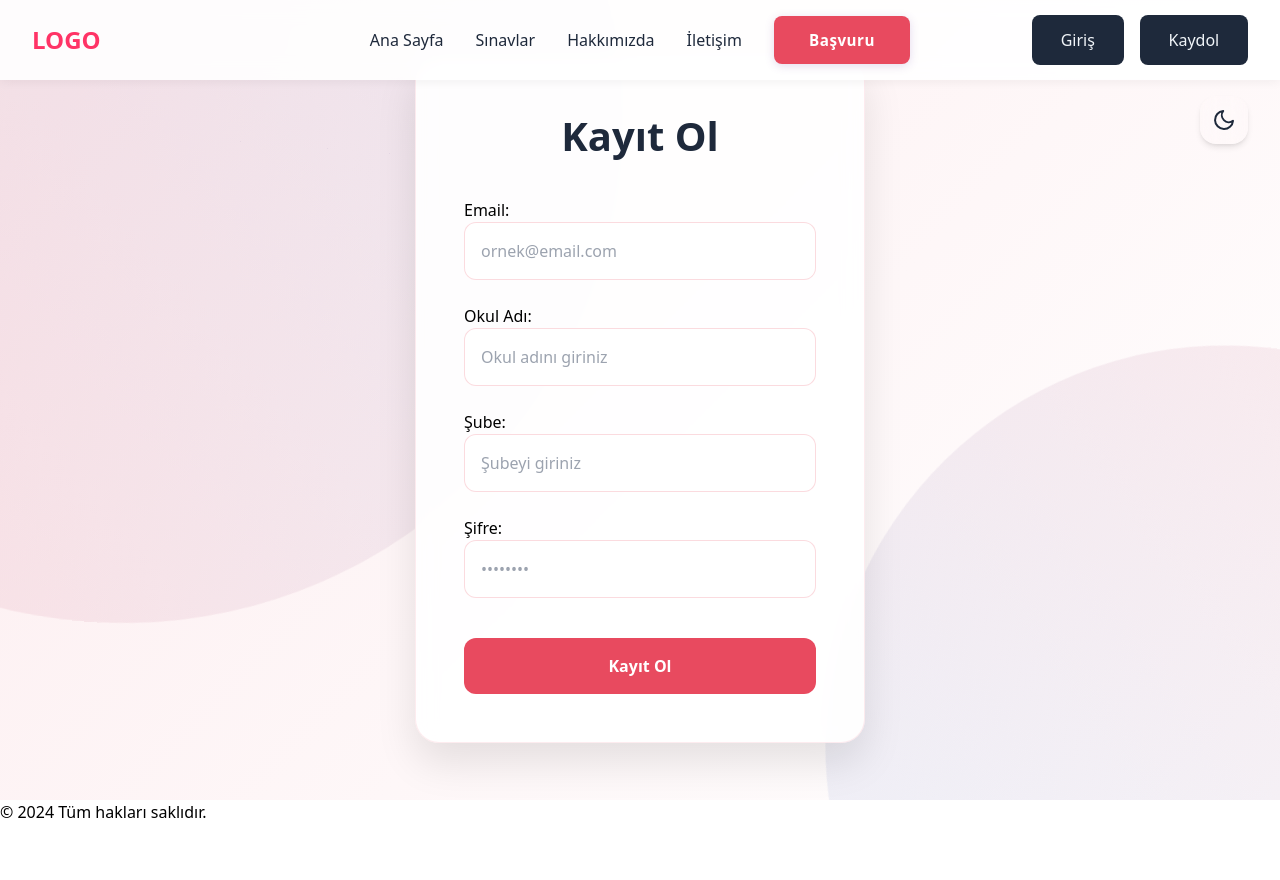
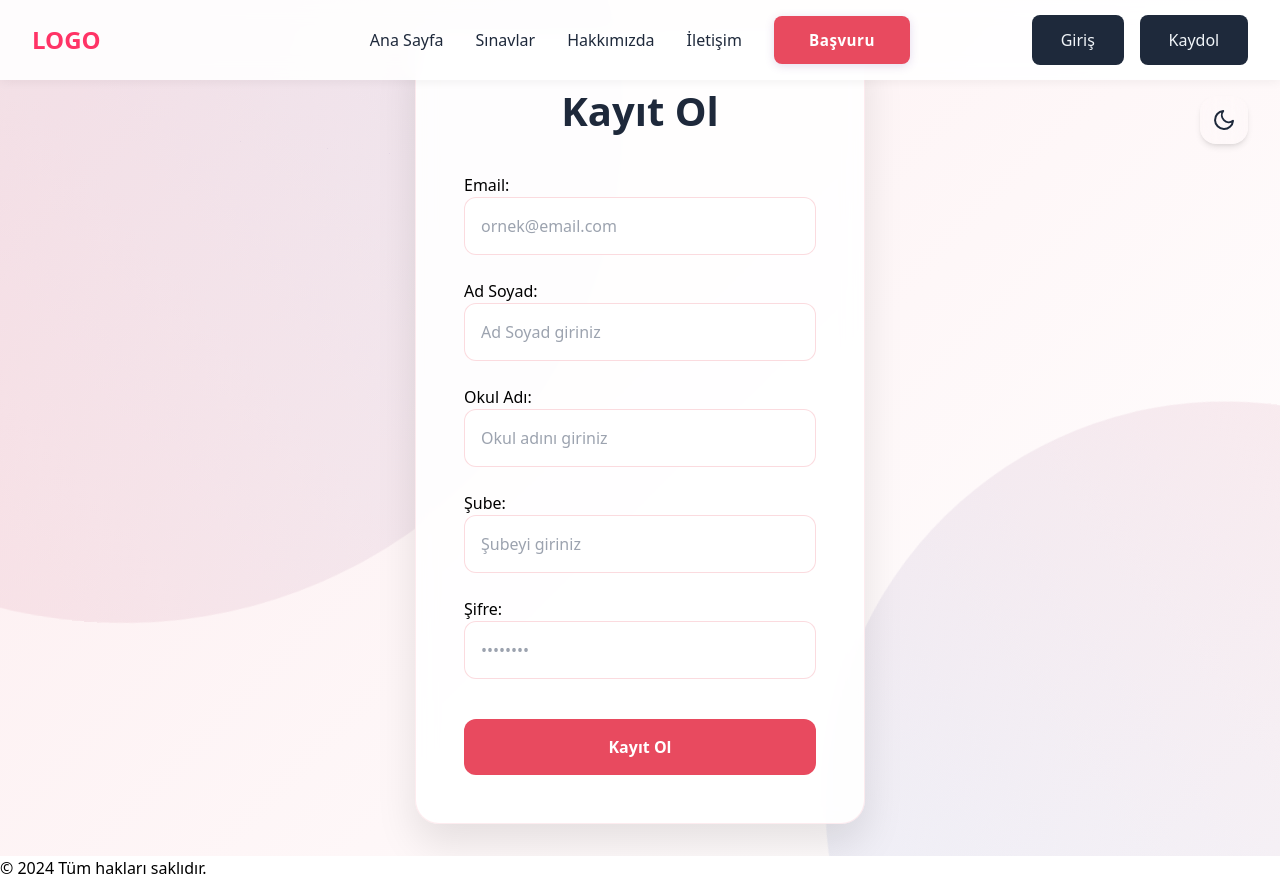
Before and after one commit to alifuatakbas/e-math-frontend, a Next.js app: page /register in a window 1280 px wide. Before the commit the page ends 824 px from the top, so only its background shows below. Built offline with nearby package versions, Linux system fonts and the light colour scheme.

Commit message:
sonuç ekrani

```diff
--- a/app/components/RegisterForm.tsx
+++ b/app/components/RegisterForm.tsx
@@ -10,6 +10,7 @@ const Register: React.FC = () => {
   const [formData, setFormData] = useState({
     email: '',
     password: '',
+    full_name: '',  // Eklendi
     school_name: '',
     branch: ''
   });
@@ -39,7 +40,7 @@ const toggleTheme = () => {
   localStorage.setItem('theme', darkMode ? 'light' : 'dark');
 };
 
-  const handleChange = (e: React.ChangeEvent<HTMLInputElement>) => {
+ const handleChange = (e: React.ChangeEvent<HTMLInputElement>) => {
     const { name, value } = e.target;
     setFormData(prev => ({
       ...prev,
@@ -70,7 +71,7 @@ const toggleTheme = () => {
           router.push('/login');
         }, 2000);
       } else {
-        setError(data.detail || 'Kayıt başarısız.');
+        setError(data.detail?.[0]?.msg || data.detail || 'Kayıt başarısız.');
       }
     } catch (error) {
       setError('Bir hata oluştu, lütfen tekrar deneyin.');
@@ -101,6 +102,20 @@ const toggleTheme = () => {
               required
               className={styles.input}
               placeholder="ornek@email.com"
+            />
+          </div>
+
+          <div className={styles.inputGroup}>
+            <label htmlFor="full_name">Ad Soyad:</label>
+            <input
+              type="text"
+              id="full_name"
+              name="full_name"
+              value={formData.full_name}
+              onChange={handleChange}
+              required
+              className={styles.input}
+              placeholder="Ad Soyad giriniz"
             />
           </div>
 
```
